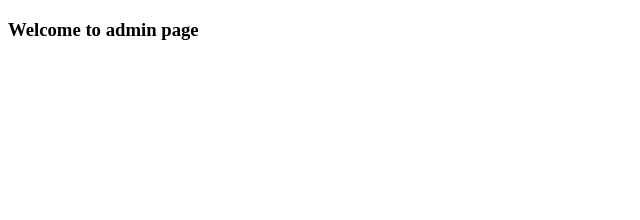
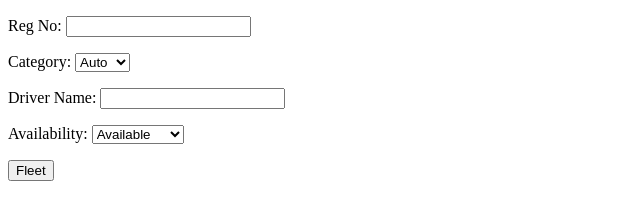
Before and after one commit to BNAnjana/fleet-management-app, a plain HTML site: page admin.html in a window 1280 px wide. Shown: the whole page, without its empty margins (0-640 px from the left). Drawn offline with Linux system fonts and the light colour scheme.

Commit message:
second commit

```diff
--- a/admin.html
+++ b/admin.html
@@ -6,6 +6,23 @@
     <title>Admin Dashboard</title>
 </head>
 <body>
-    <h3>Welcome to admin page</h3>
+    <aside>
+    <div>
+        <p>Reg No: <input type="text" id="reg-no"></p>
+        <p>Category: <select id="category">
+                <option value="Auto">Auto</option>
+                <option value="Car">Car</option>
+                <option value="Truck">Truck</option>
+                <option value="Bus">Bus</option>
+            </select>
+        </p>
+        <p>Driver Name: <input type="text" id="driver"></p>
+        <p>Availability: <select id="is-available">
+            <option value="available">Available</option>
+            <option value="unavailable">Unavailable</option>
+        </select></p>
+        <button id="fleet-btn">Fleet</button>
+    </div>
+    </aside>
 </body>
 </html>
```
